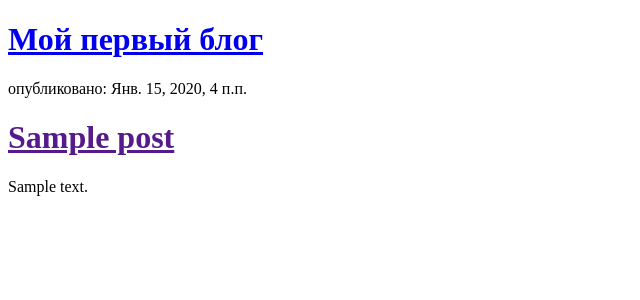
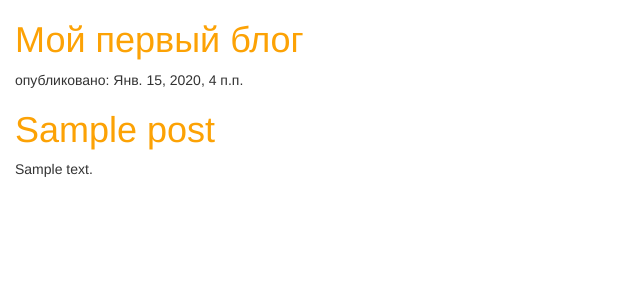
Before and after one commit to romio/my-first-blog, a Django app: page / in a window 1280 px wide. Shown: the top 300 px of the page, without its empty margins (0-640 px from the left). Run offline with Django 3.2, Linux system fonts and the light colour scheme; tables that the repository leaves empty hold one stand-in row (values such as "Sample post"); some libraries are stand-ins or nearby versions.

Commit message:
Добавление стилей bootstrap к шаблону

```diff
--- /dev/null
+++ b/blog/static/css/blog.css
@@ -0,0 +1,7 @@
+h1 a {
+    color: #FCA205;
+}
+
+body {
+    padding-left: 15px;
+}
--- a/blog/templates/blog/post_list.html
+++ b/blog/templates/blog/post_list.html
@@ -1,23 +1,30 @@
 <!DOCTYPE html>
+{% load static %}
 <html lang="en">
+
 <head>
     <meta charset="UTF-8">
     <meta name="viewport" content="width=device-width, initial-scale=1.0">
     <title>Главная страница</title>
+    <link rel="stylesheet" href="//maxcdn.bootstrapcdn.com/bootstrap/3.2.0/css/bootstrap.min.css">
+    <link rel="stylesheet" href="//maxcdn.bootstrapcdn.com/bootstrap/3.2.0/css/bootstrap-theme.min.css">
+    <link rel="stylesheet" href="{% static "css/blog.css" %}">
 </head>
+
 <body>
+
     <div>
         <h1><a href="/">Мой первый блог</a></h1>
     </div>
 
+    {% for post in posts %}
     <div>
-    {% for post in posts %}
-        <div>
-            <p>опубликовано: {{ post.published_date }}</p>
-            <h1><a href="">{{ post.title }}<a/></h1>
-            <p>{{ post.text|linebreaksbr }}</p>
-        </div>
+        <p>опубликовано: {{ post.published_date }}</p>
+        <h1><a href="">{{ post.title }}</a></h1>
+        <p>{{ post.text|linebreaksbr }}</p>
+    </div>
     {% endfor %}
-    </div>
+
 </body>
+
 </html>
```
